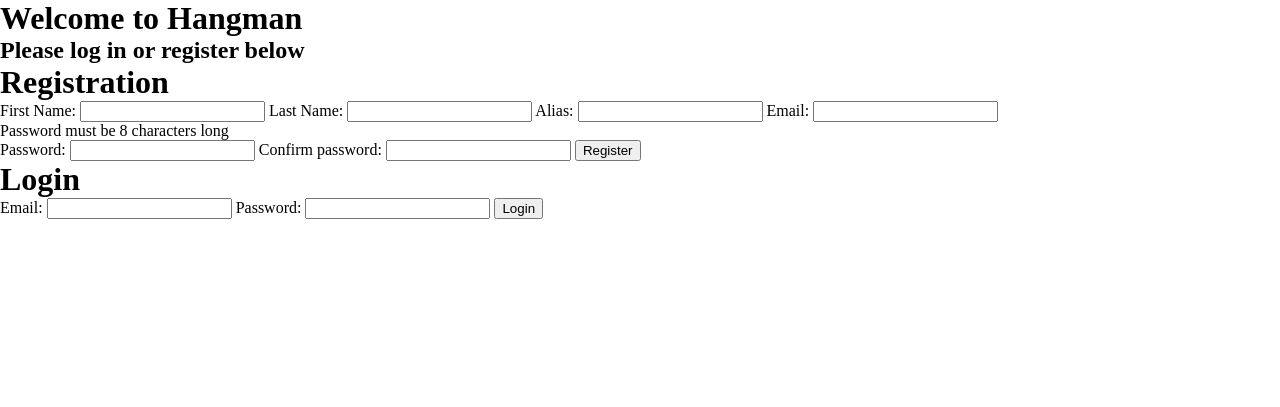
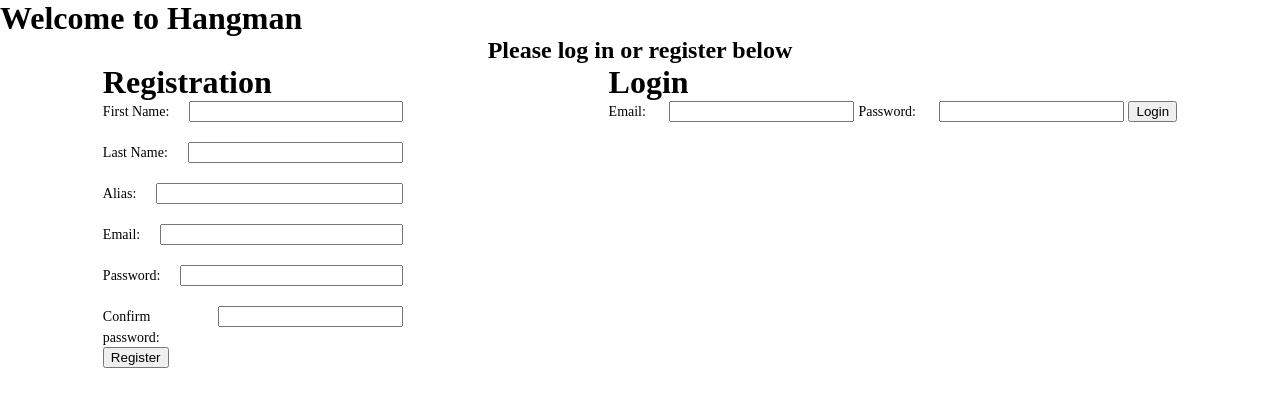
Before and after one commit to jma26/Python-Hangman, a Django app: page / in a window 1280 px wide. Shown: the top 407 px of the page. Run offline with Django 3.2, Linux system fonts and the light colour scheme; parts of the project's set-up code (start-up, migrations or seed data) failed here and were passed over.

Commit message:
Static/CSS folder updated: index.css to include Flexbox layout

```diff
--- a/apps/hangman_app/static/hangman_app/css/index.css
+++ b/apps/hangman_app/static/hangman_app/css/index.css
@@ -2,3 +2,29 @@
     margin: 0 auto;
     padding: 0 auto;
 }
+
+#directions {
+    text-align: center;
+}
+
+.flex_container {
+    display: flex;
+}
+
+input {
+    flex: 1;
+    margin-left: 20px;
+}
+
+label {
+    height: 21px;
+    line-height: 21px;
+    font-size: 14px;
+    flex: 0 1 auto;
+}
+
+.item_containers {
+    display: flex;
+    width: 300px;
+    margin-bottom: 20px;
+}
--- a/apps/hangman_app/templates/hangman_app/index.html
+++ b/apps/hangman_app/templates/hangman_app/index.html
@@ -7,25 +7,40 @@
 </head>
 <body>
     <h1> Welcome to Hangman </h1>
-    <h2> Please log in or register below </h2>
+    <h2 id="directions"> Please log in or register below </h2>
+    <div class="flex_container">
+        <div class="parent_container">
             <form action='/user/registration' method='POST'>
                 {% csrf_token %}
                 <h1> Registration </h1>
+                <div class='item_containers'>
                     <label for="first_name"> First Name: </label>
                     <input type="text" name="first_name">
+                </div>
+                <div class='item_containers'>
                     <label for="last_name"> Last Name: </label>
                     <input type="text" name="last_name">
+                </div>
+               <div class='item_containers'>
                     <label for="alias"> Alias: </label>
                     <input type="text" name="alias">
+               </div>
+               <div class='item_containers'>
                     <label for="email"> Email: </label>
                     <input type="text" name="email">
-        <p> Password must be 8 characters long </p>
+               </div>
+               <div class='item_containers'>
                     <label for="password"> Password: </label>
                     <input type="password" name="password">
+               </div>
+               <div class='item_containers'>
                     <label for="passwordcf"> Confirm password: </label>
                     <input type="password" name="passwordcf">
+               </div>
                 <button> Register </button>
             </form>
+        </div>
+        <div class="parent_container">
             <form action='/user/login' method='POST'>
                 {% csrf_token %}
                 <h1> Login </h1>
@@ -35,6 +50,8 @@
                 <input type="password" name="password">
                 <button> Login </button>
             </form>
+        </div>
+    </div>
     {% if messages %}
         <ul>
         {% for message in messages %}
--- a/apps/hangman_app/views.py
+++ b/apps/hangman_app/views.py
@@ -242,6 +242,11 @@ def guess(request):
         messages.error(request, "No guess given, please take a guess")
         return render(request, 'hangman_app/game.html')
 
+    if len(guess) > 1: ## CONDITION: returns an error message if user inputs more than 1
+        request.session['guess_container'] = ' '.join(request.session['guess_container'])
+        messages.error(request, "Only one character at a time, guess again")
+        return render(request, 'hangman_app/game.html')
+
     if not guess.isalpha():
         request.session['guess_container'] = ' '.join(request.session['guess_container'])
         messages.error(request, "Alphabetical letters only!")
@@ -257,8 +262,8 @@ def guess(request):
                 blanks[index] = str(guess) ## index to location position of blanks
                 request.session['blanks'] = ''.join(blanks)  # removes 'u unicode for display purposes
 
-            elif request.session['blanks'] == request.session['word']:
-                messages.success(request, "Congratulations, you've won!")
+        if request.session['blanks'] == request.session['word']:
+            messages.success(request, "Congratulations, you've won!")
 
         return render(request, 'hangman_app/game.html')
 
```
Also changed, not shown: apps/hangman_app/migrations/0003_auto_20180101_2041.py (added), db.sqlite3, 14 other files. Lines whose indentation alone changed are shown as unchanged.
